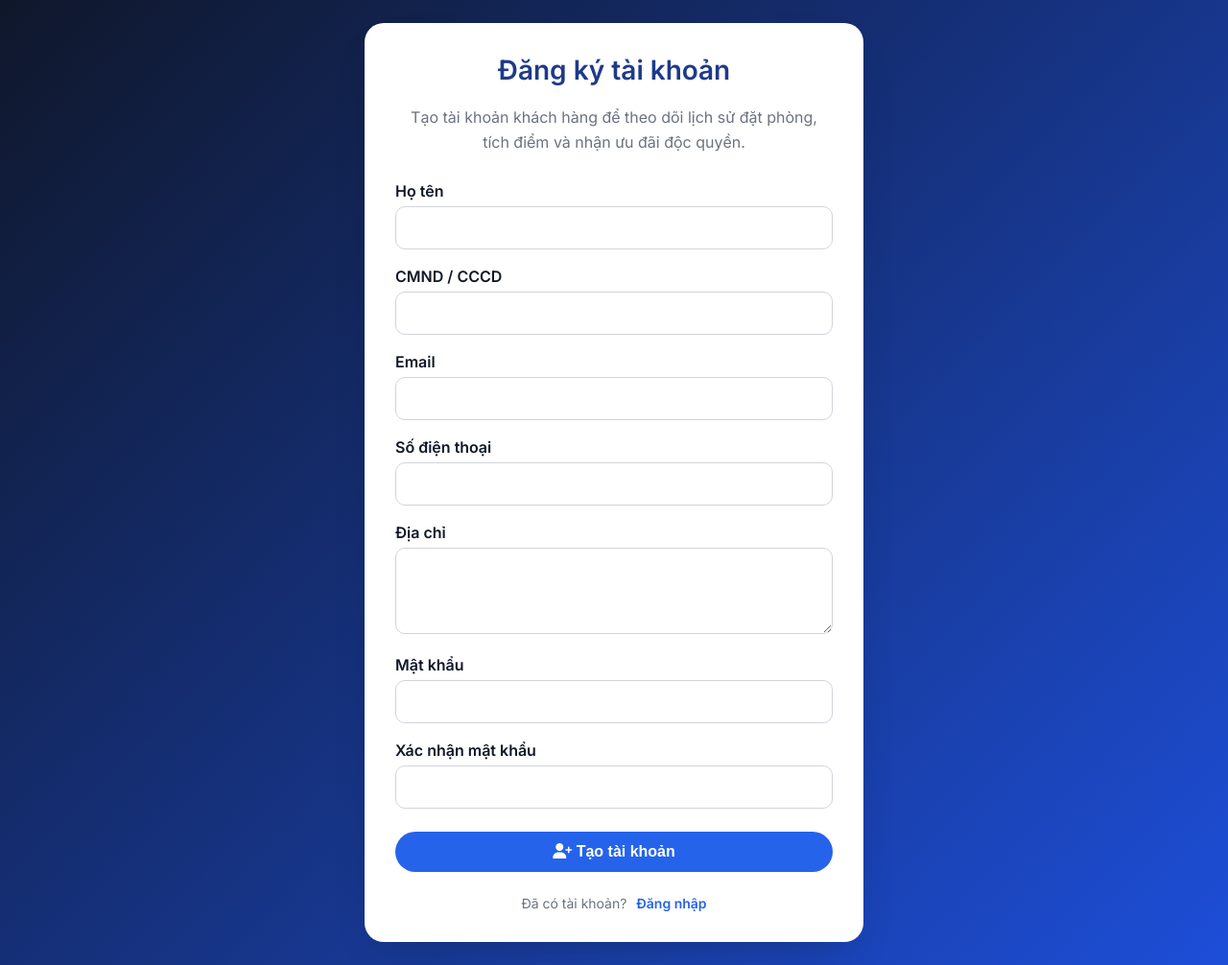
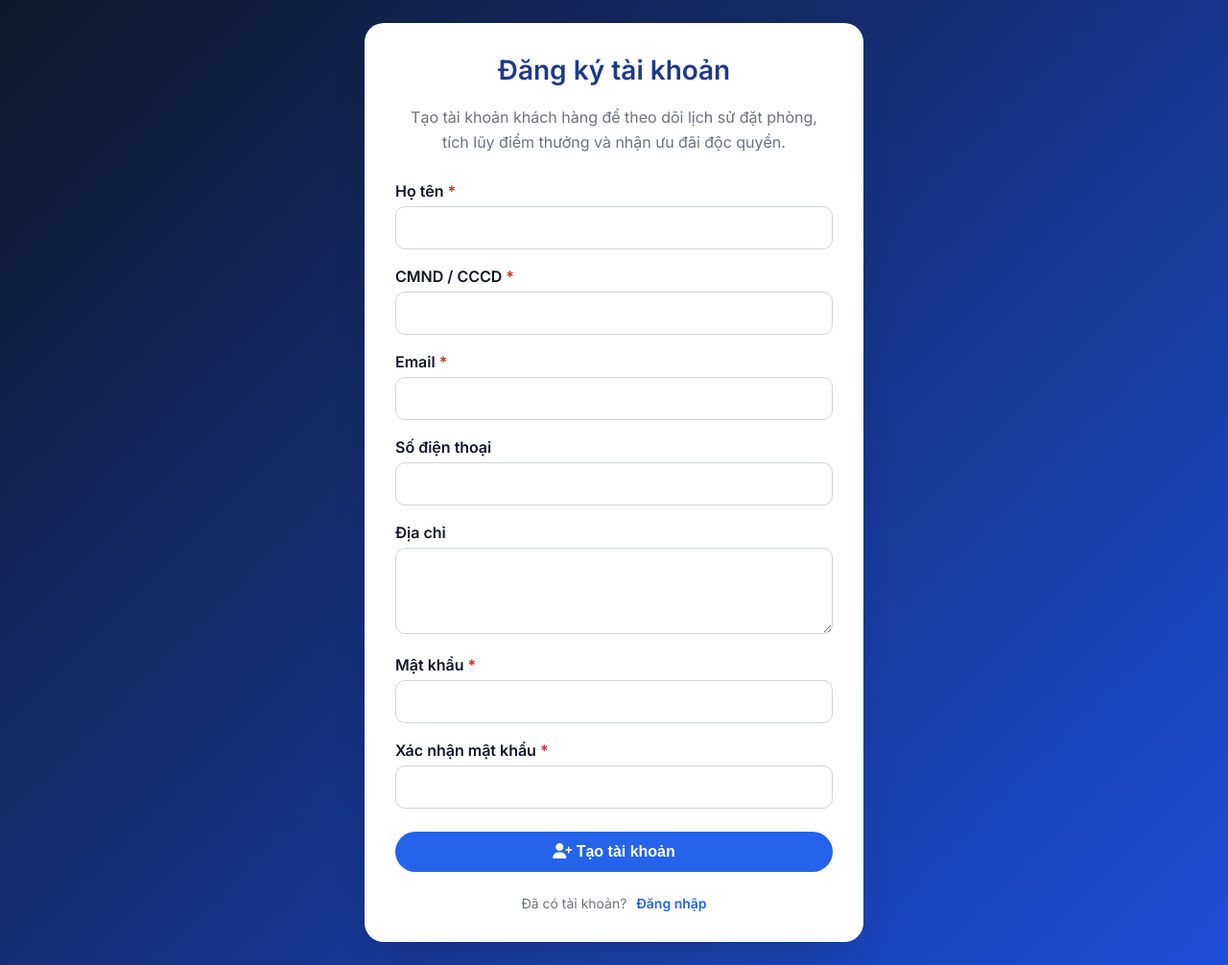
Before and after one commit to keyznam-jpg/BTL-Internet, a Flask app: a page that uses templates/khach_hang_dang_ky.html in a window 1280 px wide. Shown: the whole page at 96% size. Run offline with Flask 3, Linux system fonts and the light colour scheme; data that the repository does not hold is empty; parts of the project's set-up code (start-up, migrations or seed data) failed here and were passed over.

Commit message:
Cập nhật

```diff
--- a/templates/khach_hang_dang_ky.html
+++ b/templates/khach_hang_dang_ky.html
@@ -68,6 +68,12 @@
       color: var(--gray-900);
     }
 
+    .required::after {
+      content: ' *';
+      color: var(--danger);
+      font-weight: 700;
+    }
+
     input, textarea {
       width: 100%;
       padding: 12px 14px;
@@ -98,9 +104,7 @@
       gap: 6px;
     }
 
-    .field-error i {
-      font-size: 13px;
-    }
+    .field-error i { font-size: 13px; }
 
     .btn-primary {
       margin-top: 6px;
@@ -135,9 +139,7 @@
       margin-left: 6px;
     }
 
-    .footer-links a:hover {
-      text-decoration: underline;
-    }
+    .footer-links a:hover { text-decoration: underline; }
 
     .flash-list {
       list-style: none;
@@ -187,7 +189,7 @@
   <div class="card">
     <h1>Đăng ký tài khoản</h1>
     <p class="description">
-      Tạo tài khoản khách hàng để theo dõi lịch sử đặt phòng, tích điểm và nhận ưu đãi độc quyền.
+      Tạo tài khoản khách hàng để theo dõi lịch sử đặt phòng, tích lũy điểm thưởng và nhận ưu đãi độc quyền.
     </p>
 
     {% with messages = get_flashed_messages(with_categories=True) %}
@@ -205,7 +207,7 @@
 
     <form method="post" novalidate>
       <div>
-        <label for="ho_ten">Họ tên</label>
+        <label class="required" for="ho_ten">Họ tên</label>
         <input id="ho_ten" name="ho_ten" type="text" value="{{ form.ho_ten }}" autocomplete="name" required>
         {% if errors.ho_ten %}
         <div class="field-error"><i class="fas fa-circle-exclamation"></i>{{ errors.ho_ten }}</div>
@@ -213,7 +215,7 @@
       </div>
 
       <div>
-        <label for="cmnd">CMND / CCCD</label>
+        <label class="required" for="cmnd">CMND / CCCD</label>
         <input id="cmnd" name="cmnd" type="text" value="{{ form.cmnd }}" autocomplete="off" required>
         {% if errors.cmnd %}
         <div class="field-error"><i class="fas fa-circle-exclamation"></i>{{ errors.cmnd }}</div>
@@ -221,7 +223,7 @@
       </div>
 
       <div>
-        <label for="email">Email</label>
+        <label class="required" for="email">Email</label>
         <input id="email" name="email" type="email" value="{{ form.email }}" autocomplete="email" required>
         {% if errors.email %}
         <div class="field-error"><i class="fas fa-circle-exclamation"></i>{{ errors.email }}</div>
@@ -245,7 +247,7 @@
       </div>
 
       <div>
-        <label for="mat_khau">Mật khẩu</label>
+        <label class="required" for="mat_khau">Mật khẩu</label>
         <input id="mat_khau" name="mat_khau" type="password" autocomplete="new-password" required>
         {% if errors.mat_khau %}
         <div class="field-error"><i class="fas fa-circle-exclamation"></i>{{ errors.mat_khau }}</div>
@@ -253,7 +255,7 @@
       </div>
 
       <div>
-        <label for="mat_khau_xac_nhan">Xác nhận mật khẩu</label>
+        <label class="required" for="mat_khau_xac_nhan">Xác nhận mật khẩu</label>
         <input id="mat_khau_xac_nhan" name="mat_khau_xac_nhan" type="password" autocomplete="new-password" required>
         {% if errors.mat_khau_xac_nhan %}
         <div class="field-error"><i class="fas fa-circle-exclamation"></i>{{ errors.mat_khau_xac_nhan }}</div>
```
Also changed, not shown: templates/khach_hang_quen_mat_khau.html (+8 -2 lines).
